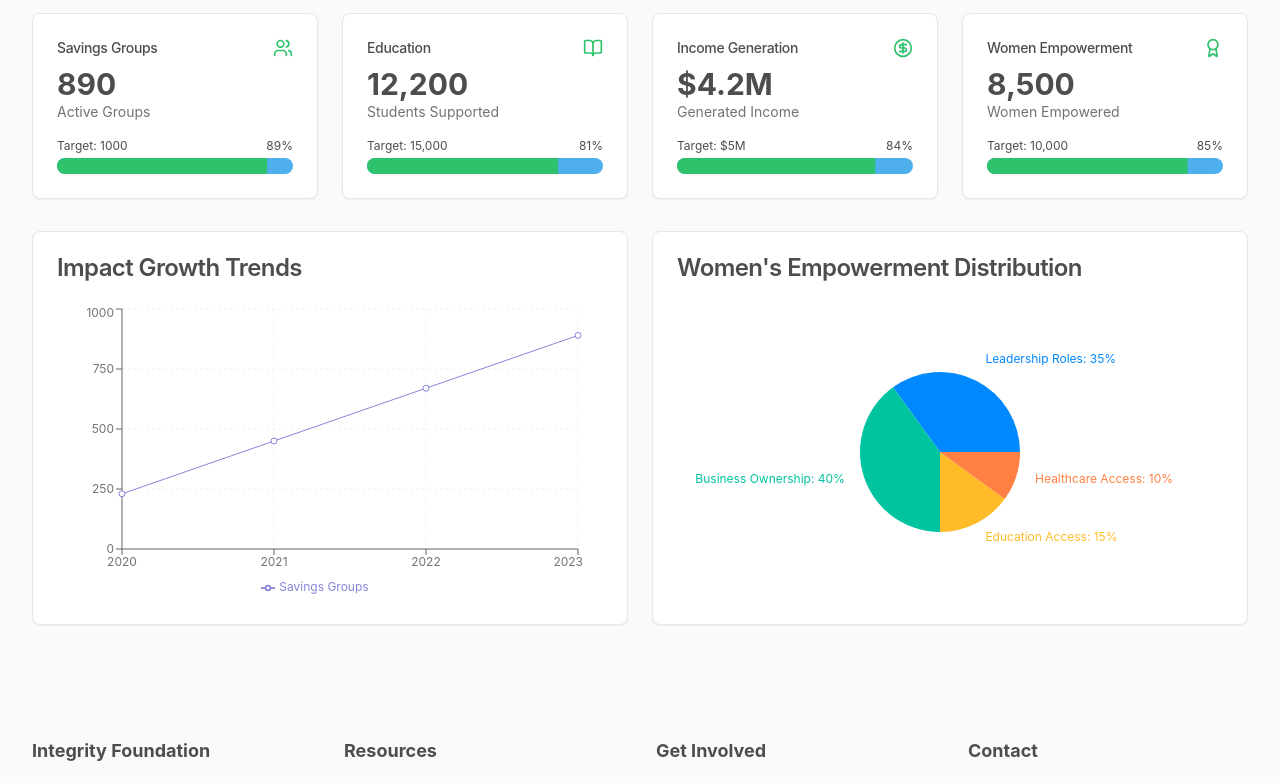
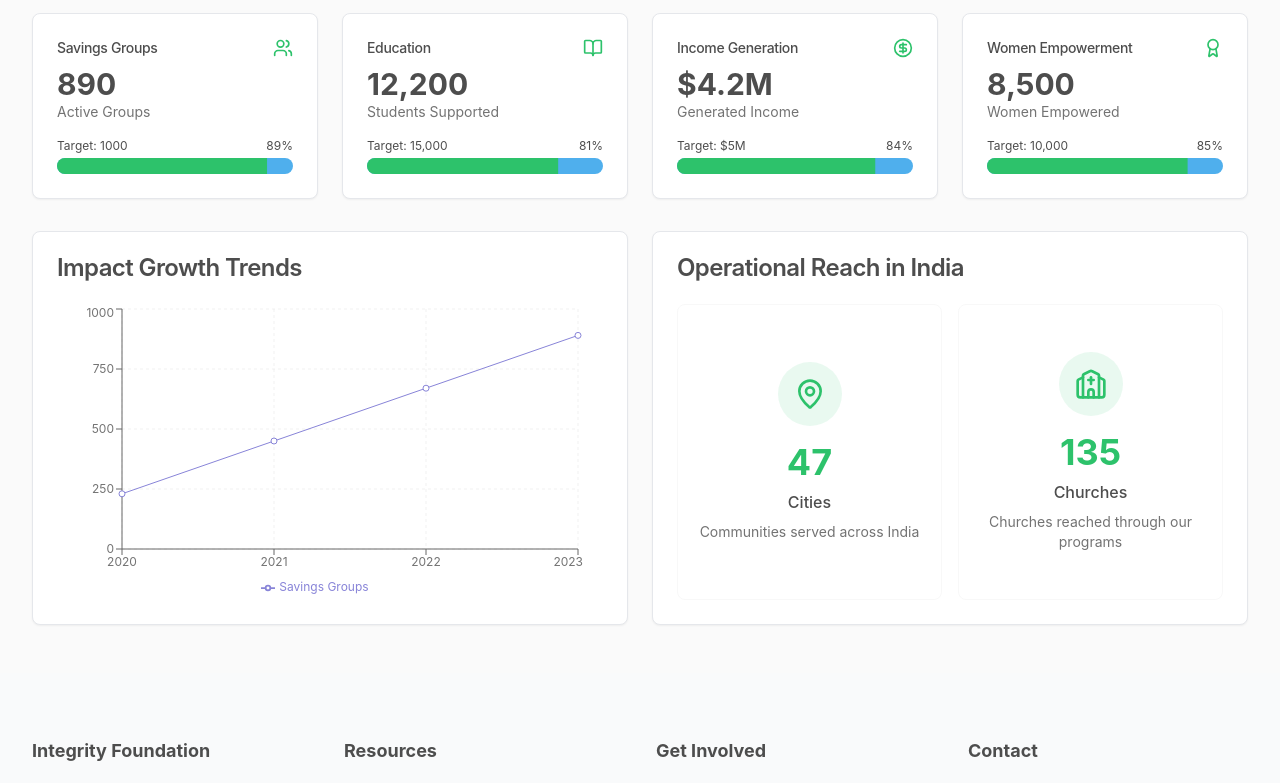
Before and after one commit to SAmdaniel0070/integrity-tales-network, a React (Vite) app: page /impact in a window 1280 px wide. Shown: the part 495-1278 px from the top of the page. Built offline with nearby package versions, Linux system fonts and the light colour scheme.

Commit message:
Refactor: Replace chart with new metrics
Replaced the women empowerment distribution chart in the overview section with metrics for the number of cities in India, churches reached, and their respective counts.

```diff
--- a/src/pages/Impact.tsx
+++ b/src/pages/Impact.tsx
@@ -24,7 +24,7 @@ import {
   Legend,
   Tooltip
 } from 'recharts';
-import { Award, BookOpen, CircleDollarSign, Users } from 'lucide-react';
+import { Award, BookOpen, CircleDollarSign, Users, MapPin, Church } from 'lucide-react';
 
 const Impact = () => {
   // Sample data for charts and metrics
@@ -56,6 +56,12 @@ const Impact = () => {
     { name: 'Business Ownership', value: 40 },
     { name: 'Education Access', value: 15 },
     { name: 'Healthcare Access', value: 10 }
+  ];
+
+  // New data for operational statistics
+  const operationalData = [
+    { name: 'Cities', count: 47 },
+    { name: 'Churches', count: 135 }
   ];
 
   const COLORS = ['#0088FE', '#00C49F', '#FFBB28', '#FF8042'];
@@ -180,28 +186,27 @@ const Impact = () => {
                 </Card>
                 <Card>
                   <CardHeader>
-                    <CardTitle>Women's Empowerment Distribution</CardTitle>
+                    <CardTitle>Operational Reach in India</CardTitle>
                   </CardHeader>
                   <CardContent className="h-80">
-                    <ChartContainer config={{}} className="h-full">
-                      <PieChart>
-                        <Pie
-                          data={empowermentData}
-                          cx="50%"
-                          cy="50%"
-                          labelLine={false}
-                          outerRadius={80}
-                          fill="#8884d8"
-                          dataKey="value"
-                          label={({name, percent}) => `${name}: ${(percent * 100).toFixed(0)}%`}
-                        >
-                          {empowermentData.map((entry, index) => (
-                            <Cell key={`cell-${index}`} fill={COLORS[index % COLORS.length]} />
-                          ))}
-                        </Pie>
-                        <ChartTooltip content={<ChartTooltipContent />} />
-                      </PieChart>
-                    </ChartContainer>
+                    <div className="grid grid-cols-2 gap-4 h-full">
+                      {operationalData.map((item) => (
+                        <div key={item.name} className="flex flex-col items-center justify-center text-center p-4 border border-border/30 rounded-lg h-full">
+                          <div className="w-16 h-16 rounded-full bg-primary/10 flex items-center justify-center mb-4">
+                            {item.name === 'Cities' ? (
+                              <MapPin className="h-8 w-8 text-primary" />
+                            ) : (
+                              <Church className="h-8 w-8 text-primary" />
+                            )}
+                          </div>
+                          <div className="text-4xl font-bold text-primary mb-2">{item.count}</div>
+                          <h3 className="font-medium">{item.name}</h3>
+                          <p className="text-sm text-muted-foreground mt-2">
+                            {item.name === 'Cities' ? 'Communities served across India' : 'Churches reached through our programs'}
+                          </p>
+                        </div>
+                      ))}
+                    </div>
                   </CardContent>
                 </Card>
               </div>
```
